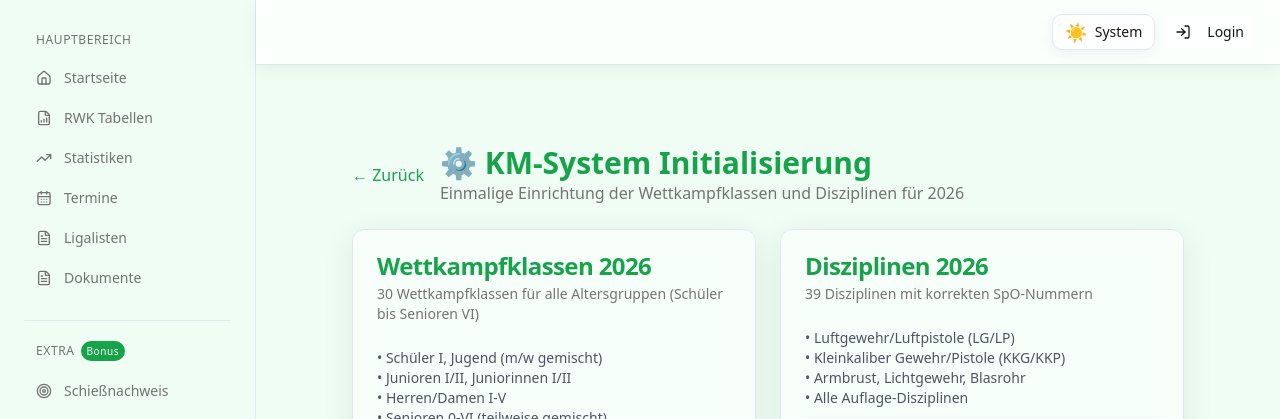
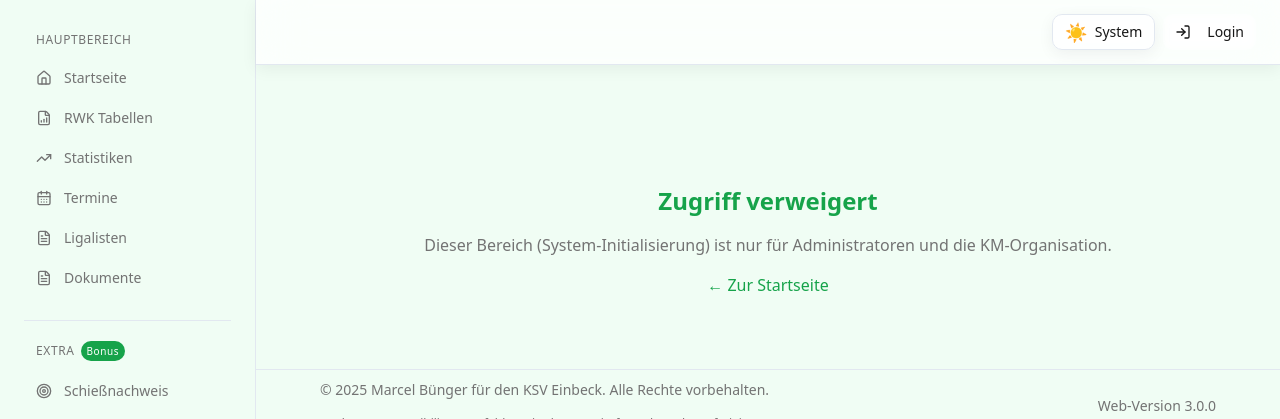
Before and after one commit to Muggy663/rwk-ksv-einbeck, a Next.js app: page /km/init in a window 1280 px wide. Shown: the top 419 px of the page. Built offline with nearby package versions, Linux system fonts and the light colour scheme; no server answers.

Commit message:
Zugangsschutz fuer /km/init (nur KM-Berechtigte); Altersklassen-Migration nur fuer Admins sichtbar

```diff
--- a/src/app/km/init/page.tsx
+++ b/src/app/km/init/page.tsx
@@ -6,10 +6,12 @@ import { Button } from '@/components/ui/button';
 import { Badge } from '@/components/ui/badge';
 import { useToast } from '@/hooks/use-toast';
 import { authFetch } from '@/lib/auth/authFetch';
+import { useKMAuth } from '@/hooks/useKMAuth';
 import Link from 'next/link';
 
 export default function KMInit() {
   const { toast } = useToast();
+  const { hasKMAccess, isKMAdmin, loading: authLoading } = useKMAuth();
   const [initStates, setInitStates] = useState({
     wettkampfklassen: false,
     disziplinen: false
@@ -91,6 +93,33 @@ export default function KMInit() {
   };
 
   const allInitialized = initStates.wettkampfklassen && initStates.disziplinen;
+
+  // Ladezustand der Berechtigungsprüfung
+  if (authLoading) {
+    return (
+      <div className="container py-8 max-w-4xl mx-auto">
+        <div className="flex items-center justify-center py-10">
+          <div className="animate-spin rounded-full h-8 w-8 border-b-2 border-primary mr-3"></div>
+          <p>Lade…</p>
+        </div>
+      </div>
+    );
+  }
+
+  // Zugangsschutz: Nur eingeloggte KM-Berechtigte (Admin/KM-Orga/Sportleiter)
+  if (!hasKMAccess) {
+    return (
+      <div className="container py-8 max-w-4xl mx-auto">
+        <div className="text-center py-10">
+          <h1 className="text-2xl font-bold text-red-600 mb-4">Zugriff verweigert</h1>
+          <p className="text-muted-foreground mb-4">
+            Dieser Bereich (System-Initialisierung) ist nur für Administratoren und die KM-Organisation.
+          </p>
+          <Link href="/" className="text-primary hover:text-primary/80">← Zur Startseite</Link>
+        </div>
+      </div>
+    );
+  }
 
   return (
     <div className="container py-8 max-w-4xl mx-auto">
@@ -242,7 +271,8 @@ export default function KMInit() {
         </Card>
       )}
 
-      {/* Wartung: Altersklassen in bestehende Meldungen nachtragen */}
+      {/* Wartung: Altersklassen in bestehende Meldungen nachtragen — nur Admin */}
+      {isKMAdmin && (
       <Card className="mt-6 border-blue-200">
         <CardContent className="pt-6">
           <h3 className="font-semibold mb-1">🎯 Altersklassen nachtragen (Migration)</h3>
@@ -269,6 +299,7 @@ export default function KMInit() {
           </div>
         </CardContent>
       </Card>
+      )}
     </div>
   );
 }
```
